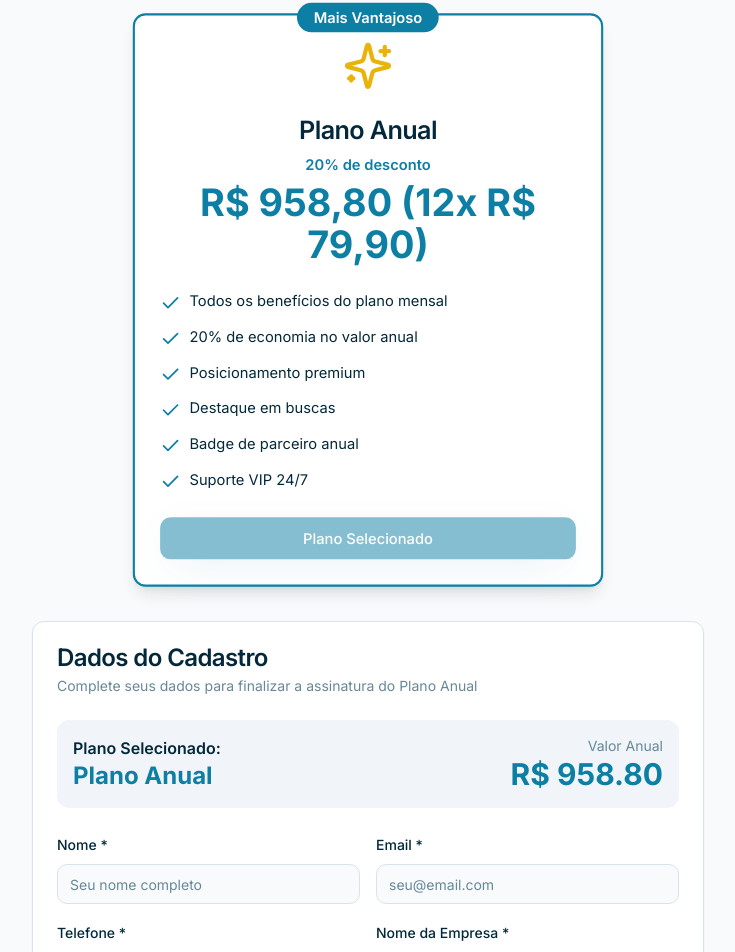
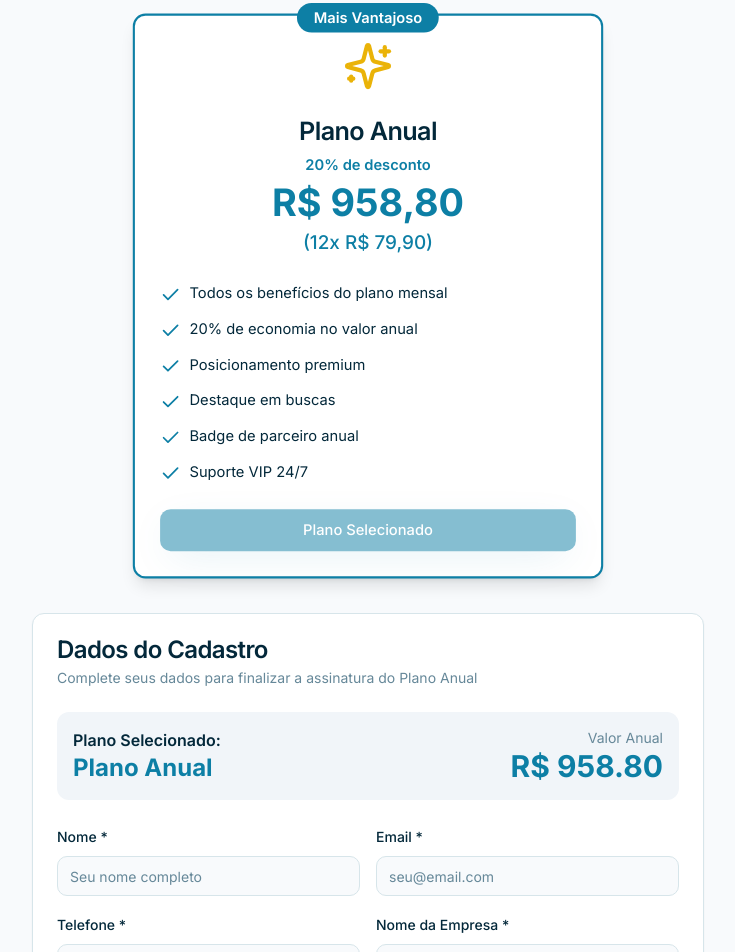
Before and after one commit to SoftHam-704/masterfisher, a React (Vite) app: page /cadastrar-empresa in a window 1280 px wide. Shown: the part 1059-2011 px from the top of the page, without its empty margins (272-1007 px from the left). Built offline with nearby package versions, Linux system fonts and the light colour scheme; the HTML template or start-up script is replaced by a standard one.

Commit message:
style: refine annual price display to center installment labeling

```diff
--- a/src/pages/BusinessRegister.tsx
+++ b/src/pages/BusinessRegister.tsx
@@ -91,7 +91,8 @@ export default function BusinessRegister() {
             id: 'annual' as PlanType,
             name: t('businessRegister.annualPlan'),
             price: 958.80,
-            priceLabel: 'R$ 958,80 (12x R$ 79,90)',
+            priceLabel: 'R$ 958,80',
+            installmentLabel: '(12x R$ 79,90)',
             discount: t('businessRegister.discount'),
             icon: Sparkles,
             popular: true,
@@ -206,6 +207,9 @@ export default function BusinessRegister() {
                     <div className="max-w-md mx-auto mb-12">
                         {plans.map((plan) => {
                             const Icon = plan.icon;
+                            // Safe cast or check for property existence if needed, but since we defined it above it works.
+                            // However, TS might complain if the type inferred doesn't match usage.
+                            // Let's modify the usage to check for property.
                             return (
                                 <Card
                                     key={plan.id}
@@ -222,8 +226,15 @@ export default function BusinessRegister() {
                                         {plan.discount && (
                                             <div className="text-sm text-primary font-semibold">{plan.discount}</div>
                                         )}
-                                        <div className="text-4xl font-bold mt-4 text-primary">
-                                            {plan.priceLabel}
+                                        <div className="mt-4 text-primary">
+                                            <div className="text-4xl font-bold">
+                                                {plan.priceLabel}
+                                            </div>
+                                            {'installmentLabel' in plan && (
+                                                <div className="text-lg font-medium mt-1">
+                                                    {(plan as any).installmentLabel}
+                                                </div>
+                                            )}
                                         </div>
                                     </CardHeader>
                                     <CardContent>
```
